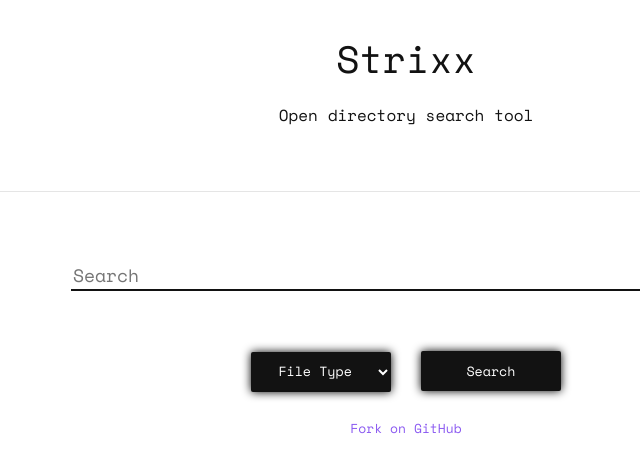
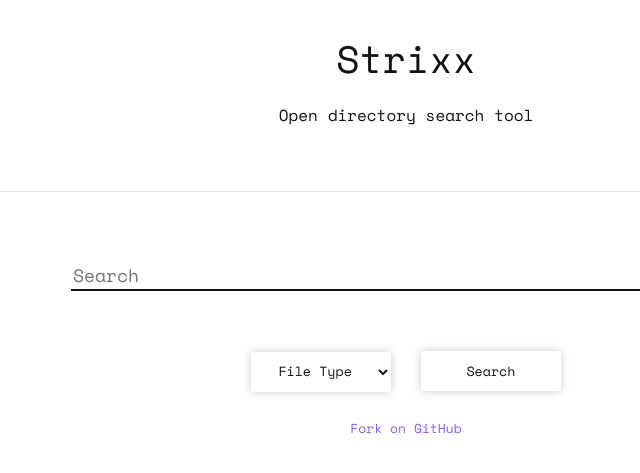
Before and after one commit to TheMetaphysicalCrook/strixx, a Jekyll site: the page built from index.html, in a window 1280 px wide. Shown: the top 473 px of the page, without its empty margins (234-874 px from the left). Built offline with Jekyll 4.4.1, drawn with Linux system fonts in a browser that asks for light colours.

Commit message:
Update main.scss

```diff
--- a/css/main.scss
+++ b/css/main.scss
@@ -96,10 +96,10 @@ select:focus, button:focus, input:focus {
     font-family: 'Space Mono', monospace;
     text-align:center;
     border-radius: 2px;
-    background: $black;
-    color: $white;
+    background: $white;
+    color: $black;
     border: none;
-    box-shadow: 0 0 10px #000;
+    box-shadow: 0 0 10px #ccc;
 }
 
 #searchterm {
@@ -118,11 +118,11 @@ select:focus, button:focus, input:focus {
     text-align:center;
     font-family: 'Space Mono', monospace;
     border-radius: 2px;
-    background: $black;
-    color: $white;
+    background: $white;
+    color: $black;
     border: none;
     padding: 0 8px;
-    box-shadow: 0 0 10px #000;
+    box-shadow: 0 0 10px #ccc;
 }
 
 
@@ -184,6 +184,7 @@ select:focus, button:focus, input:focus {
     #search {
         background: $btn-dark;
         color: $white;
+        box-shadow: 0 0 10px #000;
     }
 
     #searchterm {
@@ -195,5 +196,6 @@ select:focus, button:focus, input:focus {
     #filetype {
         background: $btn-dark;
         color: $white;
+        box-shadow: 0 0 10px #000;
     }
 }
```
